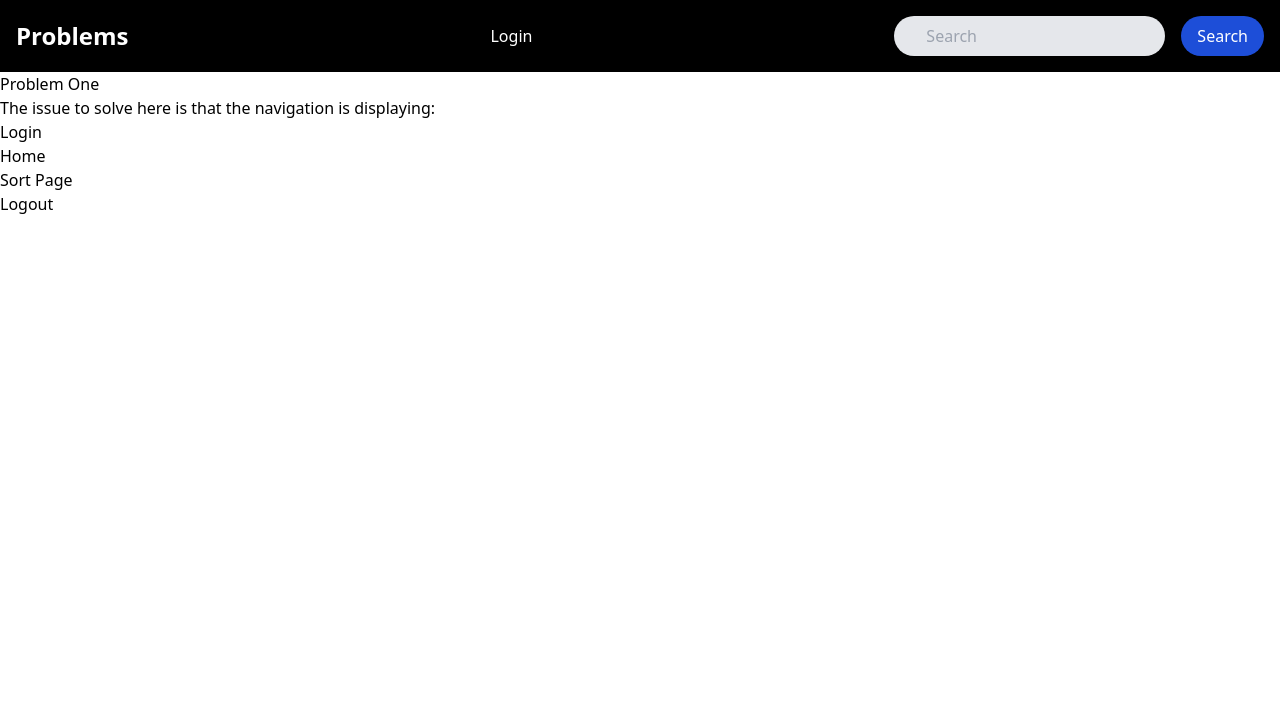
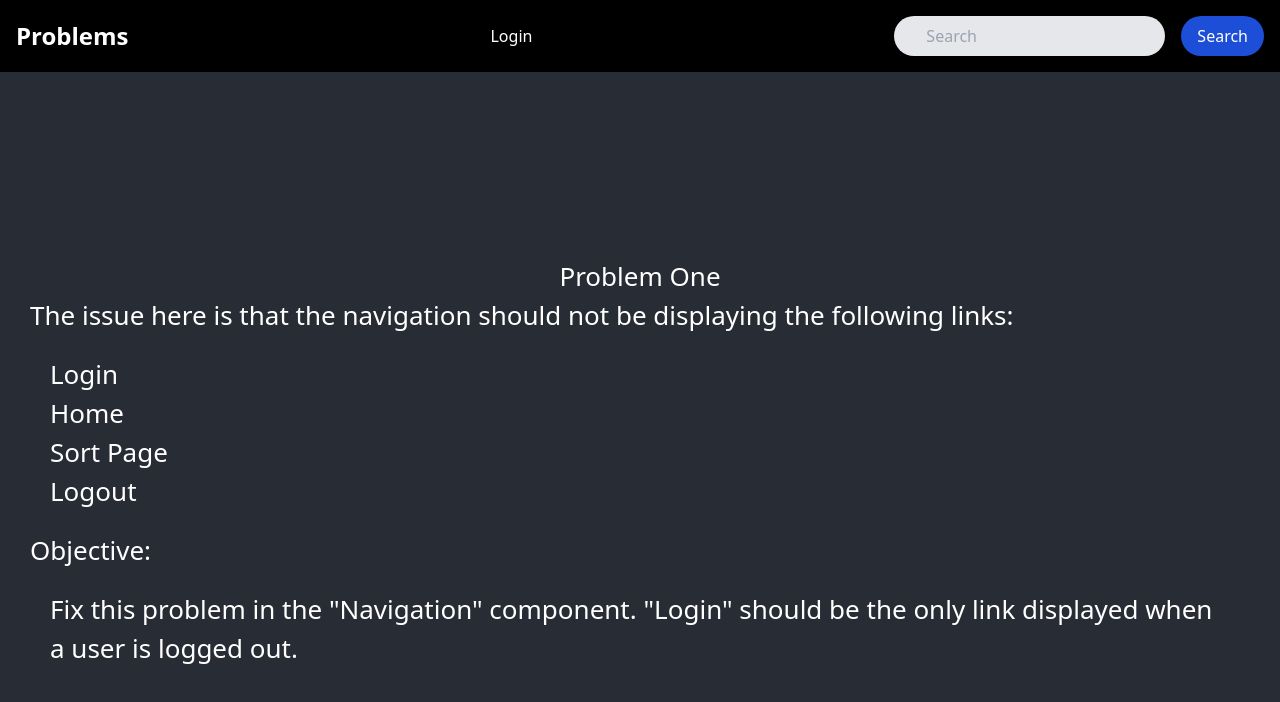
Before and after one commit to React-HTX/mini-hacks, a React (Create React App) app: page /one in a window 1280 px wide. Shown: the top 702 px of the page. Built offline with nearby package versions, Linux system fonts and the light colour scheme.

Commit message:
Updated styles, adds instructions

```diff
--- a/src/App.css
+++ b/src/App.css
@@ -36,3 +36,20 @@
     transform: rotate(360deg);
   }
 }
+
+.problems {
+  background-color: #282c34;
+  min-height: 100vh;
+  display: flex;
+  flex-direction: column;
+  align-items: center;
+  justify-content: center;
+  font-size: calc(10px + 2vmin);
+  color: white;
+  width: 100%;
+  padding: 30px;
+}
+
+.problems ul {
+  margin: 20px;
+}
--- a/src/App.js
+++ b/src/App.js
@@ -1,3 +1,4 @@
+import "./App.css";
 import React, { useContext } from "react";
 import { Routes, Route } from "react-router-dom";
 import NotFound from "./pages/NotFound";
--- a/src/components/Navigation.js
+++ b/src/components/Navigation.js
@@ -25,7 +25,8 @@ const Navigation = () => {
           {!isLoggedIn ? "Problems" : "Movie Listings App"}
         </Link>
         <ul className="flex flex-col text-white md:flex-row space-y-2 md:space-y-0 md:space-x-4">
-          {/* This nav link should only be available for non logged in users */}
+          {/* This nav link should only be available for non logged in users. */}
+          {/* HINT: Relies on isLoggedIn */}
           {!isLoggedIn && (
             <li>
               <Link to="/auth">Login</Link>
--- a/src/problems/ProblemOne.js
+++ b/src/problems/ProblemOne.js
@@ -2,15 +2,25 @@ import React from "react";
 
 const ProblemOne = () => {
   return (
-    <div>
+    <div className="problems">
       <h1>Problem One</h1>
       <div>
-        The issue to solve here is that the navigation is displaying:
+        <p>
+          The issue here is that the navigation should not be displaying the
+          following links:
+        </p>
         <ul>
           <li>Login</li>
           <li>Home</li>
           <li>Sort Page</li>
           <li>Logout</li>
+        </ul>
+        <h2>Objective:</h2>
+        <ul>
+          <li>
+            Fix this problem in the "Navigation" component. "Login" should be
+            the only link displayed when a user is logged out.
+          </li>
         </ul>
       </div>
     </div>
--- a/src/problems/Problems.js
+++ b/src/problems/Problems.js
@@ -5,14 +5,14 @@ import ProblemTwo from "./ProblemTwo";
 
 function Problems() {
   return (
-    <>
+    <div className="problems">
       <Link to="/one">
         <h1>Problem One</h1>
       </Link>
       <Link to="/two">
-        <h1>ProblemTwo </h1>;
+        <h1>ProblemTwo </h1>
       </Link>
-    </>
+    </div>
   );
 }
 
```
